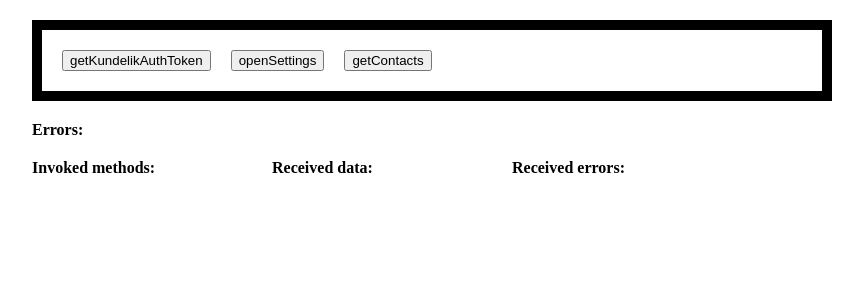
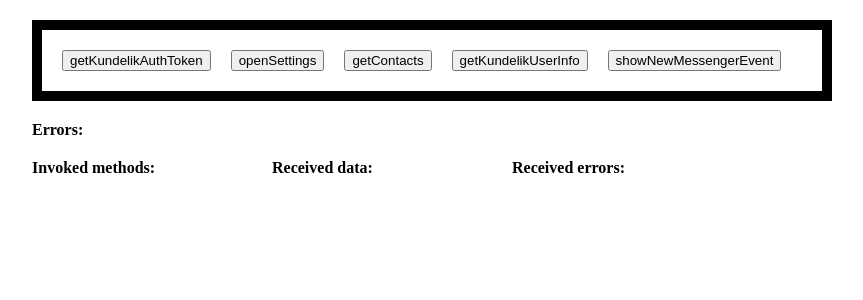
Before and after one commit to lgordey/lgordey.github.io, a Next.js app: page /test-kundelik in a window 1280 px wide. Shown: the top 300 px of the page, without its empty margins (208-1071 px from the left). Built offline with nearby package versions, Linux system fonts and the light colour scheme.

Commit message:
add npm bridge, getKundelikUserInfo, showNewMessengerEvent

```diff
--- a/package.json
+++ b/package.json
@@ -22,6 +22,7 @@
   },
   "homepage": "https://github.com/lgordey/lgordey.github.io#readme",
   "dependencies": {
+    "@btsd/kundelik-bridge": "^0.0.5",
     "@btsd/aitu-bridge": "^0.2.2",
     "@svgr/webpack": "^4.3.3",
     "@zeit/next-css": "^1.0.1",
--- a/pages/test-kundelik.tsx
+++ b/pages/test-kundelik.tsx
@@ -1,7 +1,7 @@
 import React, { useState, useEffect } from 'react';
 import withStyles from 'react-jss';
 
-import kundelikBridge from '../kundelik-bridge';
+import kundelikBridge from '@btsd/kundelik-bridge';
 
 const styles = {
   testWrapper: {
@@ -46,6 +46,8 @@
         <button onClick={() => handleMethod('getKundelikAuthToken')}>getKundelikAuthToken</button>
         <button onClick={() => handleMethod('openSettings')}>openSettings</button>
         <button onClick={() => handleMethod('getContacts')}>getContacts</button>
+        <button onClick={() => handleMethod('getKundelikUserInfo')}>getKundelikUserInfo</button>
+        <button onClick={() => handleMethod('showNewMessengerEvent')}>showNewMessengerEvent</button>
       </div>
       <div style={{ marginTop: 20 }} >
         <b>Errors:</b>
```
